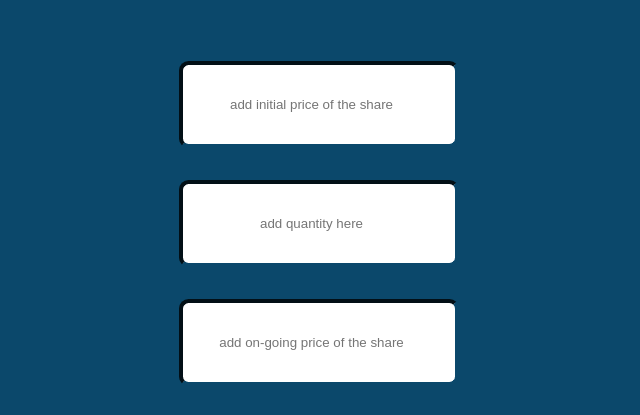
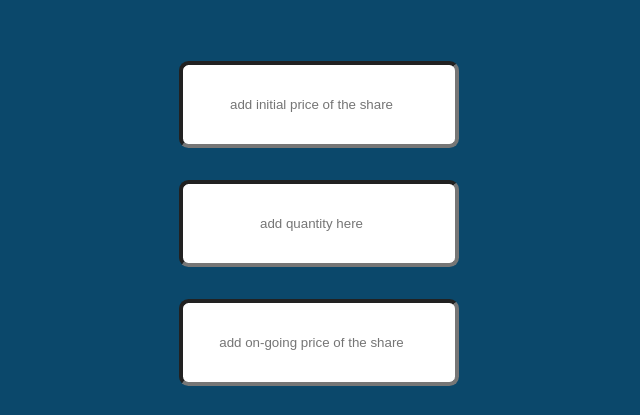
Before and after one commit to reubenjnazareth/profit-loss, a plain HTML site: page index.html in a window 1280 px wide. Shown: the part 147-562 px from the top of the page, 321-961 px from the left. Drawn offline with Linux system fonts and the light colour scheme.

Commit message:
correction

```diff
--- a/styles.css
+++ b/styles.css
@@ -2,9 +2,9 @@
 
 body {
     background-color:#0B486B;
-    transition: background-color 1s ease;
     font-family: 'Maven Pro', sans-serif;
     font-size: larger;
+
 }
 
 *{
@@ -23,7 +23,6 @@ input {
     margin: auto;
     border-radius: 0.6rem;
     border-width: 0.3rem;
-    border-color: #0B486B;
     width: 13rem;
 }
 :placeholder-shown{
@@ -54,7 +53,6 @@ h1 {
     padding-top: 3rem;
     background-color: #0B486B;
     height: 6rem;
-    border-bottom-right-radius: 1rem;
 
 }
 
```
